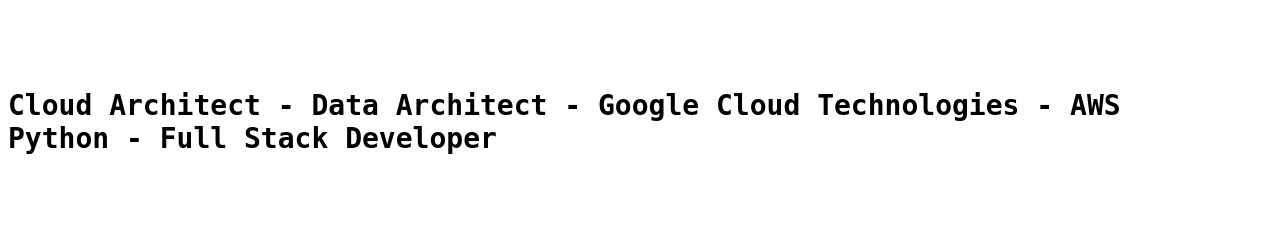
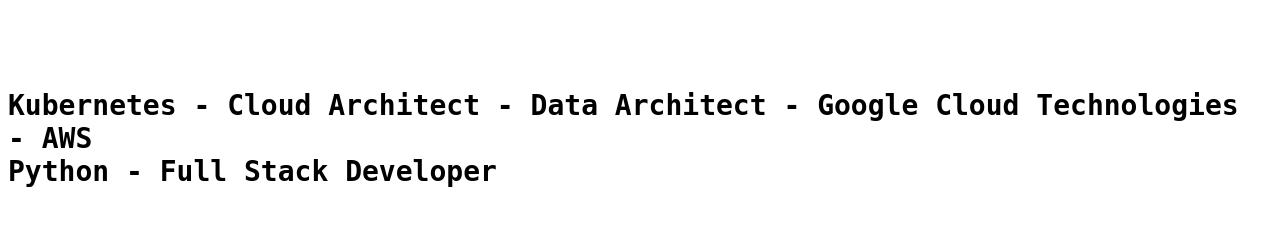
Before and after one commit to ingestionflow/ingestionflow.github.io, a website with bundled scripts: page index.html in a window 1280 px wide. Shown: the part 712-952 px from the top of the page. Built offline with nearby package versions, Linux system fonts and the light colour scheme.

Commit message:
Update index.html

```diff
--- a/index.html
+++ b/index.html
@@ -10,7 +10,7 @@
     <meta property="og:site_name" content="Freelancer">
     <meta name="keywords" content="python,django,javascript,deepak verma,machine learning,mysql,mongo,mongodb,sql,sqlserver,linux,ubuntu,elastic search,elasticsearch,freelancer,freelancing,database,software,development,architect,consultant">
 
-    <title>Deepak Verma - Full Stack Developer</title>
+    <title>Deepak Verma - Solution Architect</title>
 
     <!-- Bootstrap core CSS -->
     <link href="vendor/bootstrap/css/bootstrap.min.css?v=0.01" rel="stylesheet">
@@ -73,7 +73,7 @@
         <img class="img-fluid mb-5 d-block mx-auto profile-pic" src="img/profile_pic.jpeg" alt="">
         <h1 class="text-uppercase mb-0">Deepak Verma</h1>
         <hr class="star-light">
-        <h2 class="font-weight-light mb-0">Cloud Architect - Data Architect - Google Cloud Technologies - AWS <br> Python - Full Stack Developer</h2>
+        <h2 class="font-weight-light mb-0">Kubernetes - Cloud Architect - Data Architect - Google Cloud Technologies - AWS <br> Python - Full Stack Developer</h2>
       </div>
     </header>
 
@@ -111,11 +111,11 @@
         <div class="row">
           <div class="center">
             <p >Hi, My name is Deepak Verma.
-              <br><br>I am a Cloud Consultant and Currently works at MediaAgility.
+              <br><br>I am a Solution Architect and Currently works at Apple.
               <br><br>I design and develop Cloud Solution and Data Pipelines.
-              <br><br>I am a Data and ML Ops Expert.
-              <br><br>I also expert in building enterprise grade applications
-              <br><br>I am a Python Expert
+              <br><br>I am a Data Expert.
+              <br><br>I also expert in building enterprise grade applications.
+              <br><br>I am a Python Expert.
             </p>
           </div>
         </div>
```
